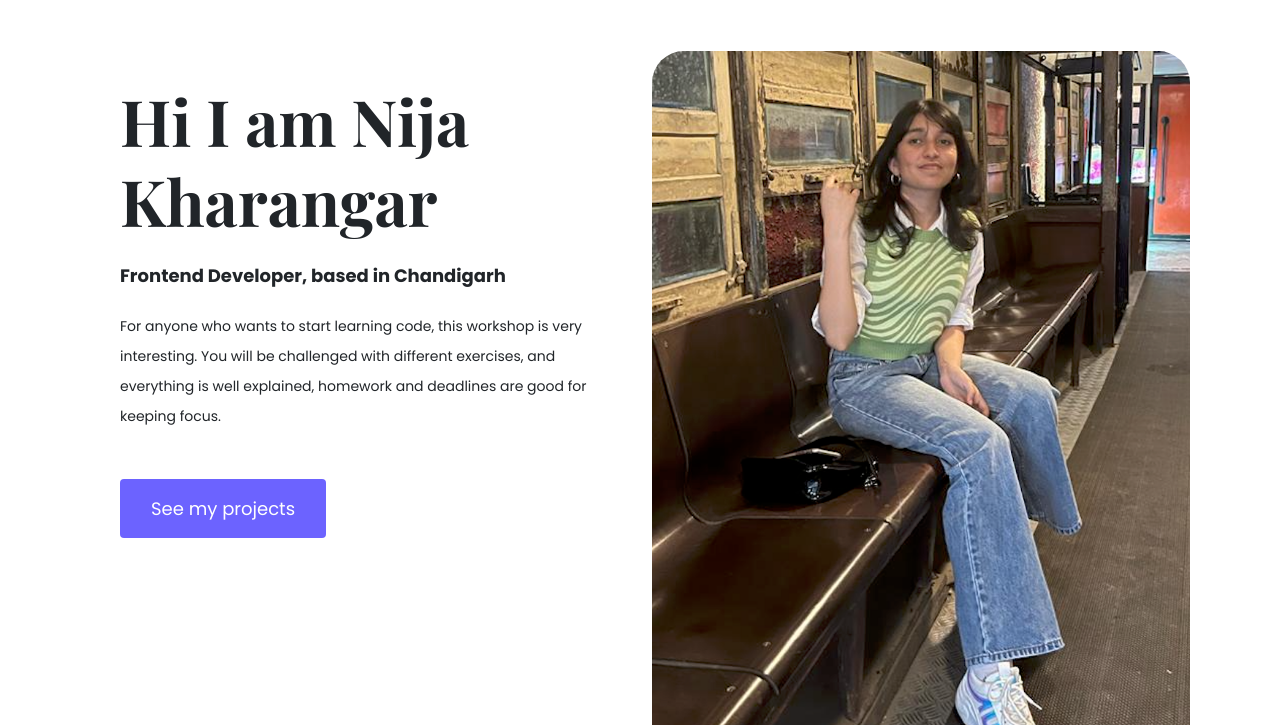
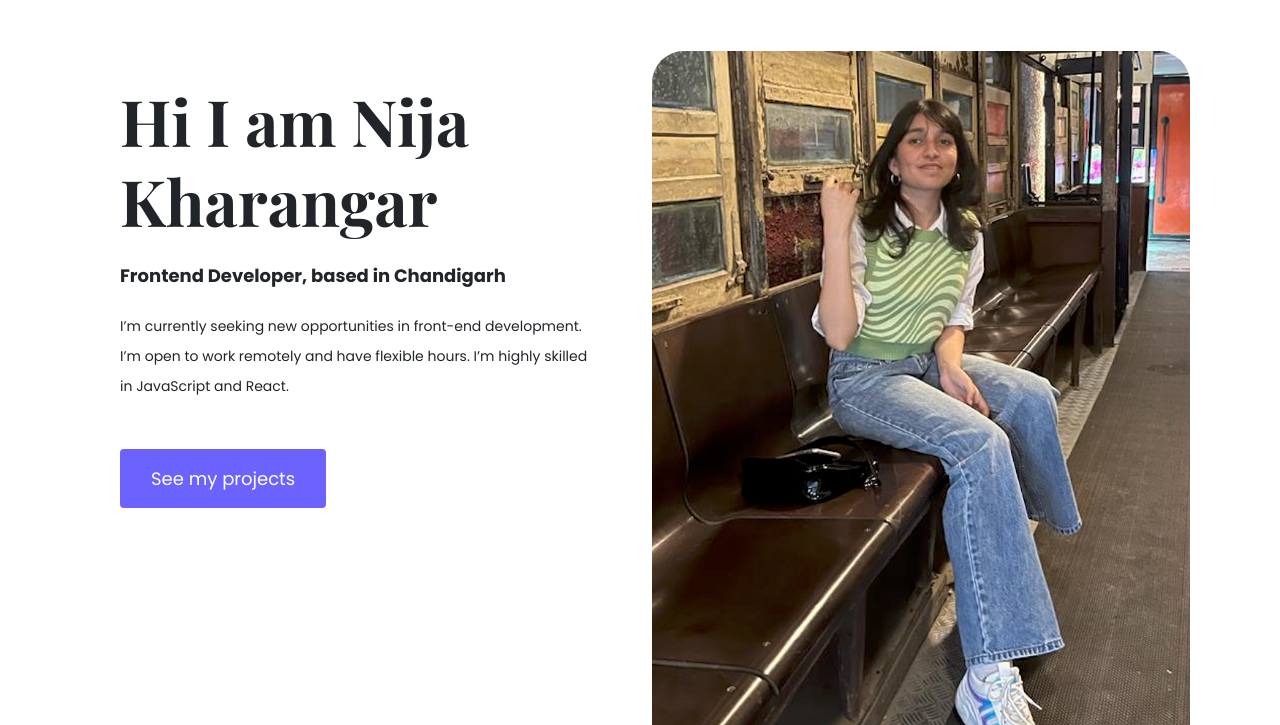
Before and after one commit to nija10/Portfolio-project, a plain HTML site: page about.html in a window 1280 px wide. Shown: the part 75-800 px from the top of the page. Drawn offline with nearby package versions, Linux system fonts and the light colour scheme.

Commit message:
updated summary

```diff
--- a/about.html
+++ b/about.html
@@ -86,10 +86,9 @@
             <h1 class="mb-4">Hi I am Nija Kharangar</h1>
             <h2 class="mb-4">Frontend Developer, based in Chandigarh</h2>
             <p class="mb-5">
-              For anyone who wants to start learning code, this workshop is very
-              interesting. You will be challenged with different exercises, and
-              everything is well explained, homework and deadlines are good for
-              keeping focus.
+              I’m currently seeking new opportunities in front-end development.
+              I’m open to work remotely and have flexible hours. I’m highly
+              skilled in JavaScript and React.
             </p>
             <a href="/work.html" class="btn btn-branding">See my projects</a>
           </div>
```
Also changed, not shown: index.html (+1 -3 lines).
